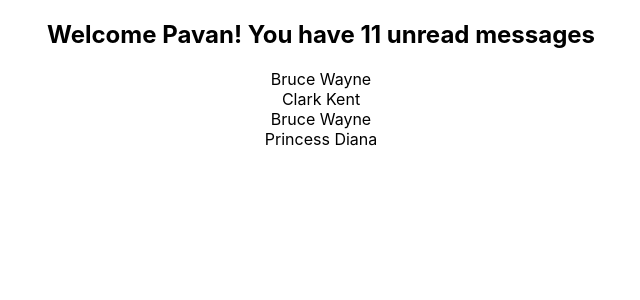
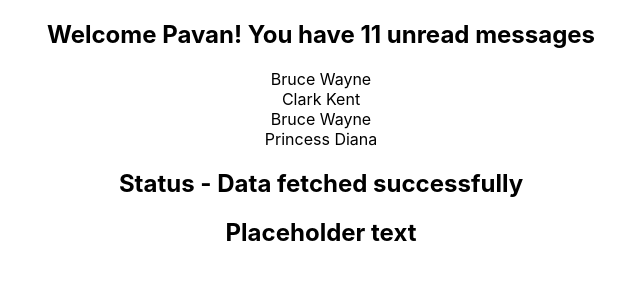
Before and after one commit to SAIKUMAR124/react-typescript-demo, a React (Create React App) app: page / in a window 1280 px wide. Shown: the top 300 px of the page, without its empty margins (319-959 px from the left). Built offline with nearby package versions, Linux system fonts and the light colour scheme.

Commit message:
Status and Heading

```diff
--- a/src/App.tsx
+++ b/src/App.tsx
@@ -1,7 +1,9 @@
 import "./App.css";
 import Greet from "./Components/Greet";
+import { Heading } from "./Components/Heading";
 import { Person } from "./Components/Person";
 import { PersonList } from "./Components/PersonList";
+import { Status } from "./Components/Status";
 
 function App() {
   const personName = {
@@ -29,6 +31,8 @@
       <Greet name="Pavan" messageCount={11} isLoggedIn={true} />
       <Person name={personName} />
       <PersonList names={nameList} />
+      <Status status="success" />
+      <Heading>Placeholder text</Heading>
     </div>
   );
 }
--- /dev/null
+++ b/src/Components/Heading.tsx
@@ -0,0 +1,11 @@
+type HeadingProps = {
+    children: string
+}
+
+export const Heading = (props: HeadingProps) => {
+  return (
+    <div>
+      <h2>{props.children}</h2>
+    </div>
+  );
+};
--- /dev/null
+++ b/src/Components/Status.tsx
@@ -0,0 +1,19 @@
+type StatusProps = {
+  status: 'loading' | 'success' | 'error'
+};
+
+export const Status = ({ status }: StatusProps) => {
+  let message;
+  if (status === "loading") {
+    message = "Loading...";
+  } else if (status === "success") {
+    message = "Data fetched successfully";
+  } else if (status === "error") {
+    message = "Error fetched data";
+  }
+  return (
+    <div>
+      <h2>Status - {message}</h2>
+    </div>
+  );
+};
```
